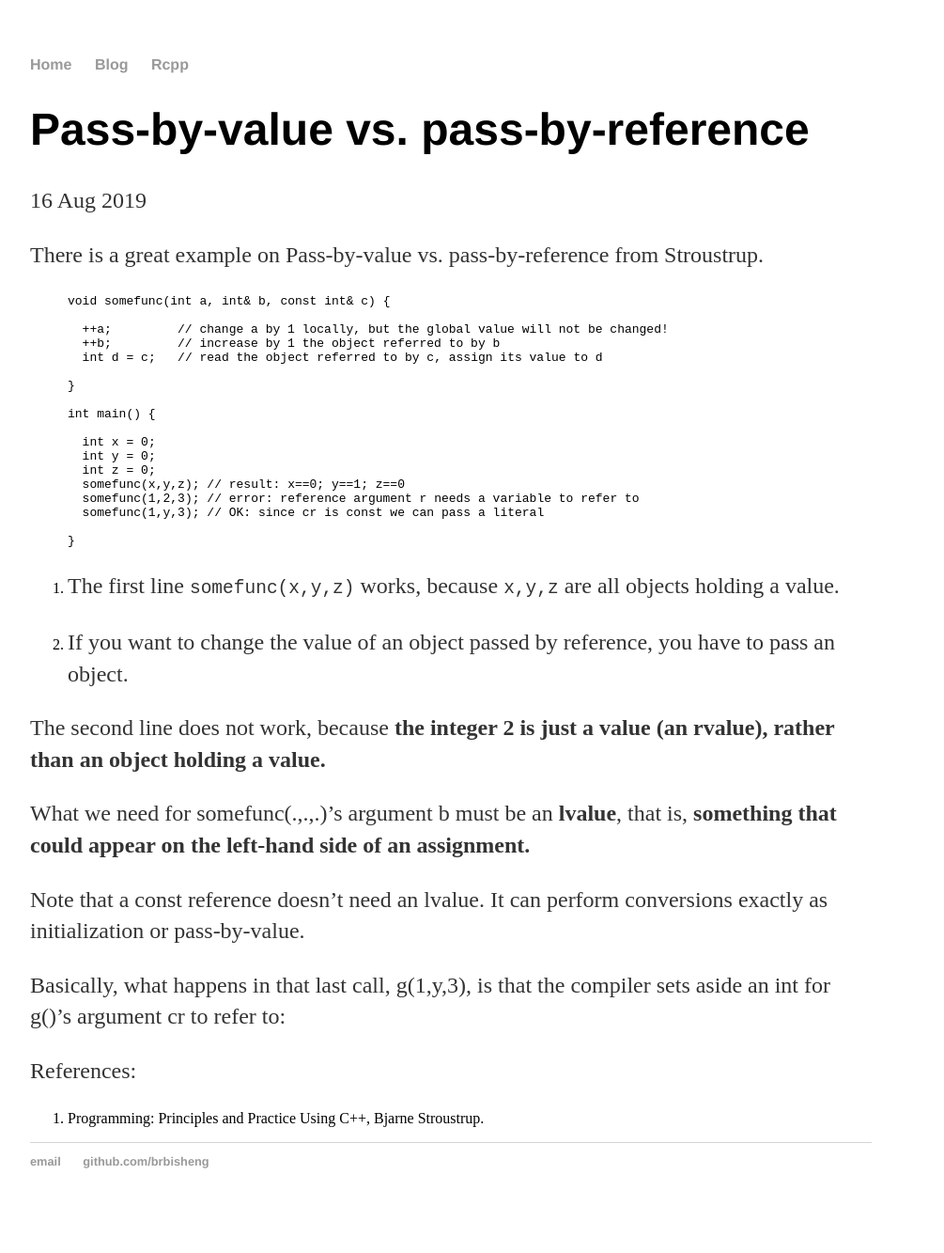
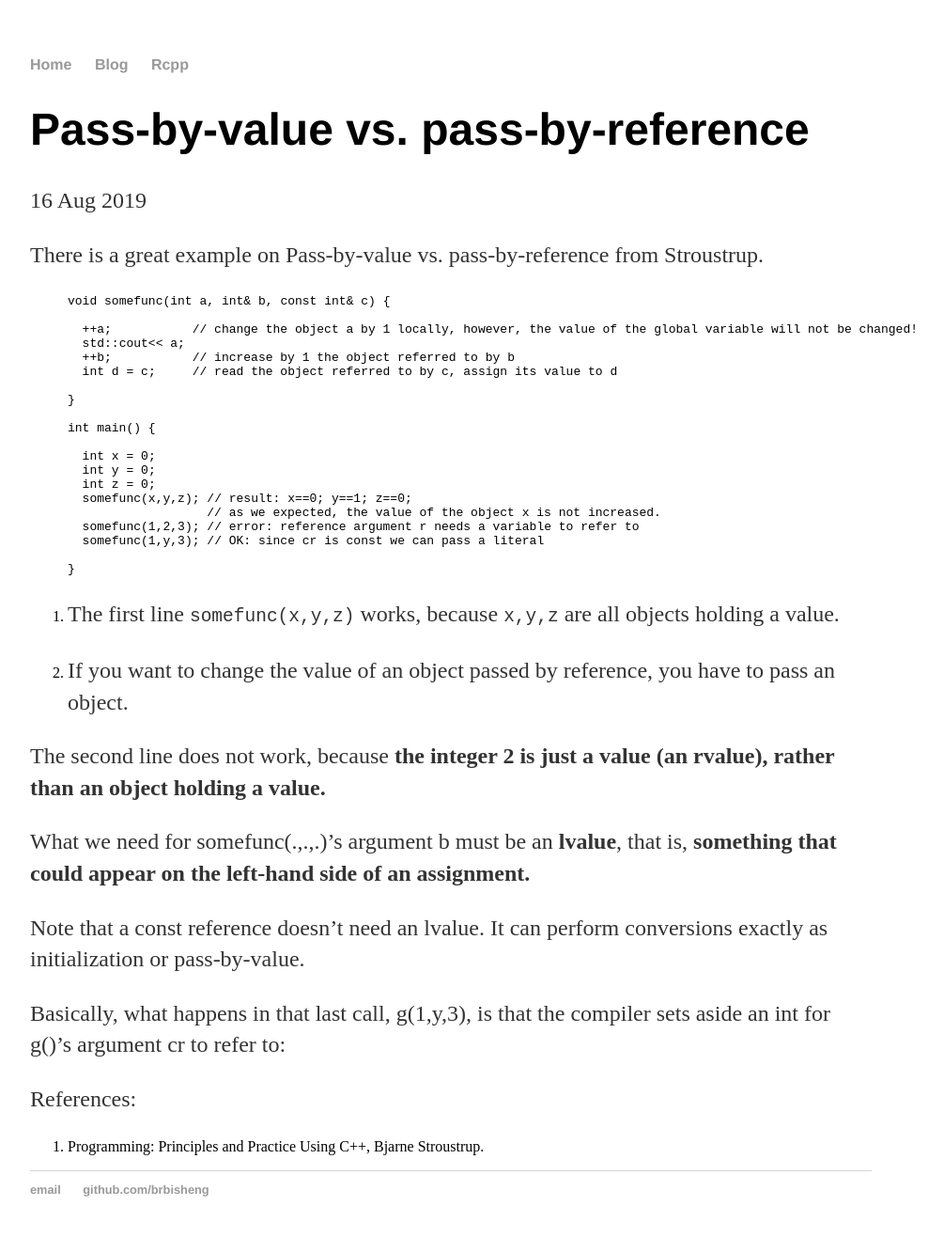
Before and after one commit to brbisheng/brbisheng.github.io, a Jekyll site: the page built from rcpp/_posts/2019-08-16-rcpp-post0.md, in a window 1280 px wide. Shown: the whole page at 94% size, without its empty margins (160-1165 px from the left). Built offline with Jekyll 4.4.1, drawn with Linux system fonts in a browser that asks for light colours; before the commit the page ends 1303 px from its top, so only the background shows below that.

Commit message:
Update 2019-08-16-rcpp-post0.md

```diff
--- a/rcpp/_posts/2019-08-16-rcpp-post0.md
+++ b/rcpp/_posts/2019-08-16-rcpp-post0.md
@@ -8,11 +8,13 @@ There is a great example on Pass-by-value vs. pass-by-reference from Stroustrup.
 
 
 {% highlight C++ %}
+
 void somefunc(int a, int& b, const int& c) {
 
-  ++a;         // change a by 1 locally, but the global value will not be changed!
-  ++b;         // increase by 1 the object referred to by b
-  int d = c;   // read the object referred to by c, assign its value to d
+  ++a;           // change the object a by 1 locally, however, the value of the global variable will not be changed!
+  std::cout<< a;
+  ++b;           // increase by 1 the object referred to by b
+  int d = c;     // read the object referred to by c, assign its value to d
 
 }
 
@@ -21,11 +23,13 @@ int main() {
   int x = 0;
   int y = 0;
   int z = 0;
-  somefunc(x,y,z); // result: x==0; y==1; z==0
+  somefunc(x,y,z); // result: x==0; y==1; z==0;
+                   // as we expected, the value of the object x is not increased.
   somefunc(1,2,3); // error: reference argument r needs a variable to refer to
   somefunc(1,y,3); // OK: since cr is const we can pass a literal
 
 }
+
 {% endhighlight %}
 
 1. The first line `somefunc(x,y,z)` works, because `x,y,z` are all objects holding a value.
```
